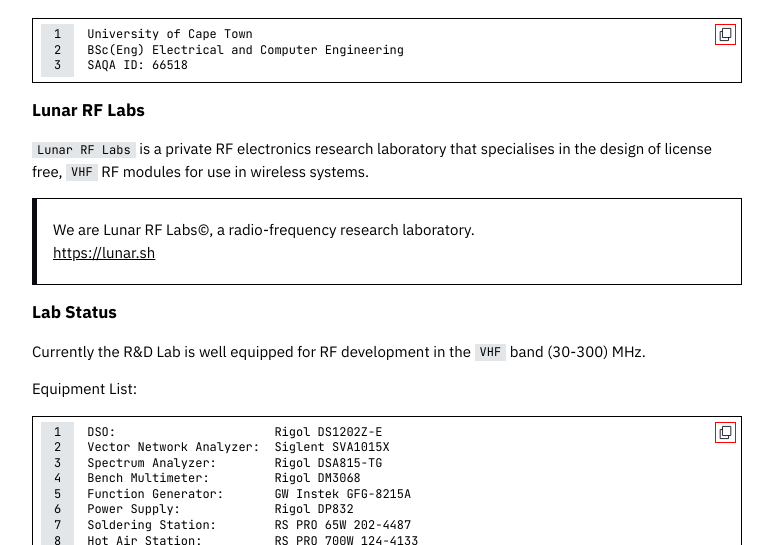
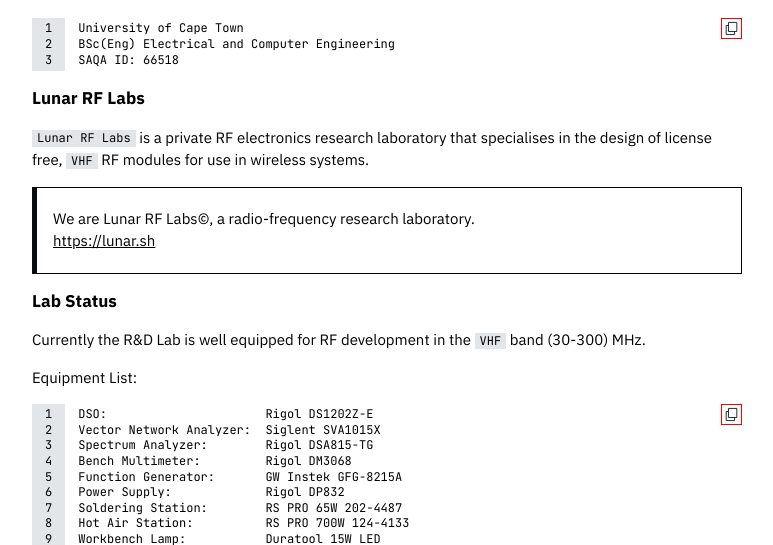
Before and after one commit to microstub/microstub.github.io, a Jekyll site: the page built from about.md, in a window 1280 px wide. Shown: the part 974-1519 px from the top of the page, without its empty margins (253-1026 px from the left). Built offline with Jekyll 4.4.1, drawn with Linux system fonts in a browser that asks for light colours; nearby versions of some CDN libraries; grey boxes are pictures that could not be loaded.

Commit message:
Update _highlights.scss

```diff
--- a/_sass/_highlights.scss
+++ b/_sass/_highlights.scss
@@ -10,12 +10,9 @@
 }
 
 pre.highlight{
- padding: 0.3rem 0.5rem;
  max-width: 100%;
- border: 1px solid;
  line-height: 1.3;
  background: #fff;
- padding-right: 5px;
 }
 
 code {
```
